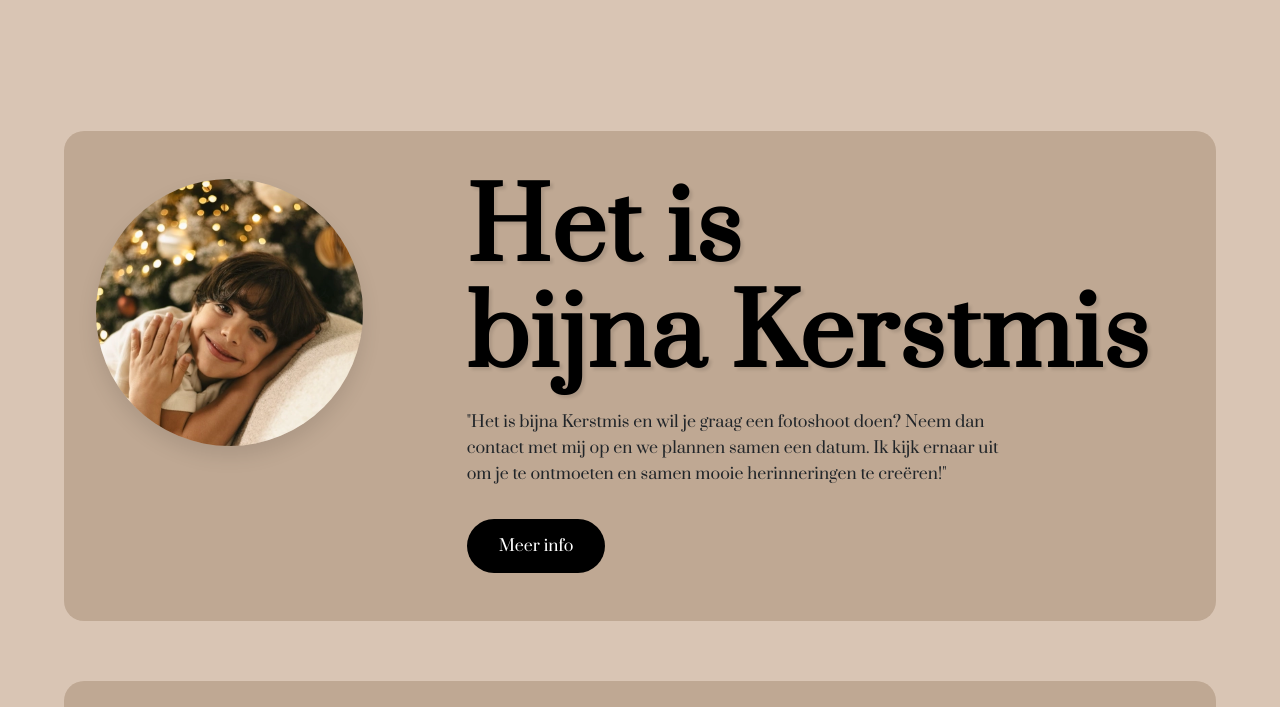
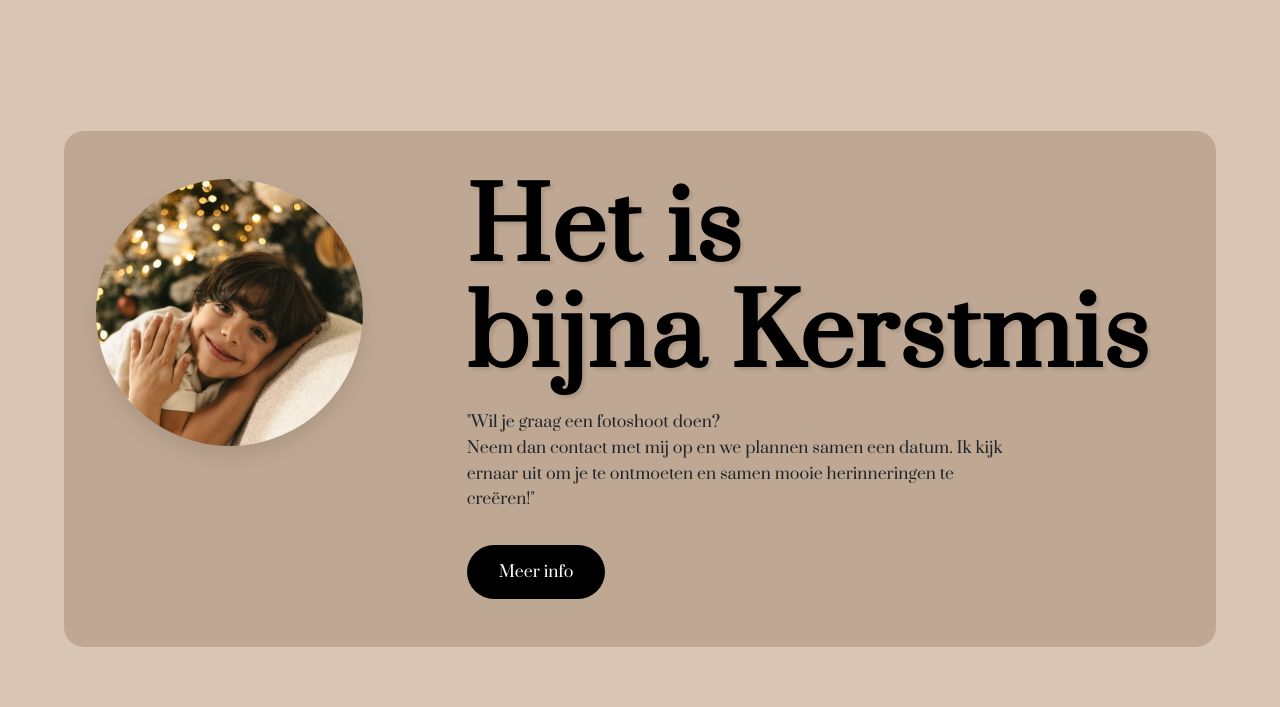
Before and after one commit to ReneJrVA/LethiciaMatos-site, a website: page index.html in a window 1280 px wide. Shown: the part 880-1587 px from the top of the page. Drawn offline with nearby package versions, Linux system fonts and the light colour scheme; a web font is replaced by a local one.

Commit message:
aanpassing kerst deel op index en christmas optie in contact engels toegevoegd.

```diff
--- a/index.html
+++ b/index.html
@@ -55,17 +55,19 @@
     </div>
 
 
-    <section id="intro" class="py-5">
+    <section id="intro-kerst" class="py-5">
         <div class="container">
             <div class="row gy-5">
                 <div class="col-md col-xxl">
                     <img src="afbeeldingen/kerstmis/index-home/Noah-index.webp" alt="kerstfoto-Noah" class="img-circle-noah">
                 </div>
                 <div class="intro-title col-md-8 col-xxl-8">
-                    <h1>Het is <br/> bijna Kerstmis</h1>
+                    <h1 id="titel-kerst-index">Het is <br/> bijna Kerstmis</h1>
                     <p class="intro-text">
-                        "Het is bijna Kerstmis en wil je graag een fotoshoot doen? Neem dan contact met mij op en we
-                        plannen samen een datum. Ik kijk ernaar uit om je te ontmoeten en samen mooie herinneringen te
+                        "Wil je graag een fotoshoot doen? <br/>
+                        Neem dan contact met mij op en we
+                        plannen samen een datum.
+                        Ik kijk ernaar uit om je te ontmoeten en samen mooie herinneringen te
                         creëren!"
                     </p>
                     <a href="kerstmis.html" class="btn-portfolio">Meer info</a>
--- a/style.css
+++ b/style.css
@@ -66,6 +66,20 @@ main {
     border-radius: 20px;
     height: 100%;
 }
+
+#intro-kerst {
+    display: flex;
+    align-items: center;
+    gap: 50px;
+    padding: 0 20px;
+    width: 90%;
+    max-width: 1200px;
+    margin: 60px auto;
+    background-color: #BFA893;
+    border-radius: 20px;
+    height: 100%;
+}
+
 
 h1 {
     text-align: left;
@@ -436,7 +450,7 @@ footer {
     }
 
     h1 {
-        font-size: 4rem;
+        font-size: 3rem;
     }
 
     .img_banner {
```
Also changed, not shown: EN/contact.html (+9 -5 lines), EN/index.html (+3 -2 lines).
